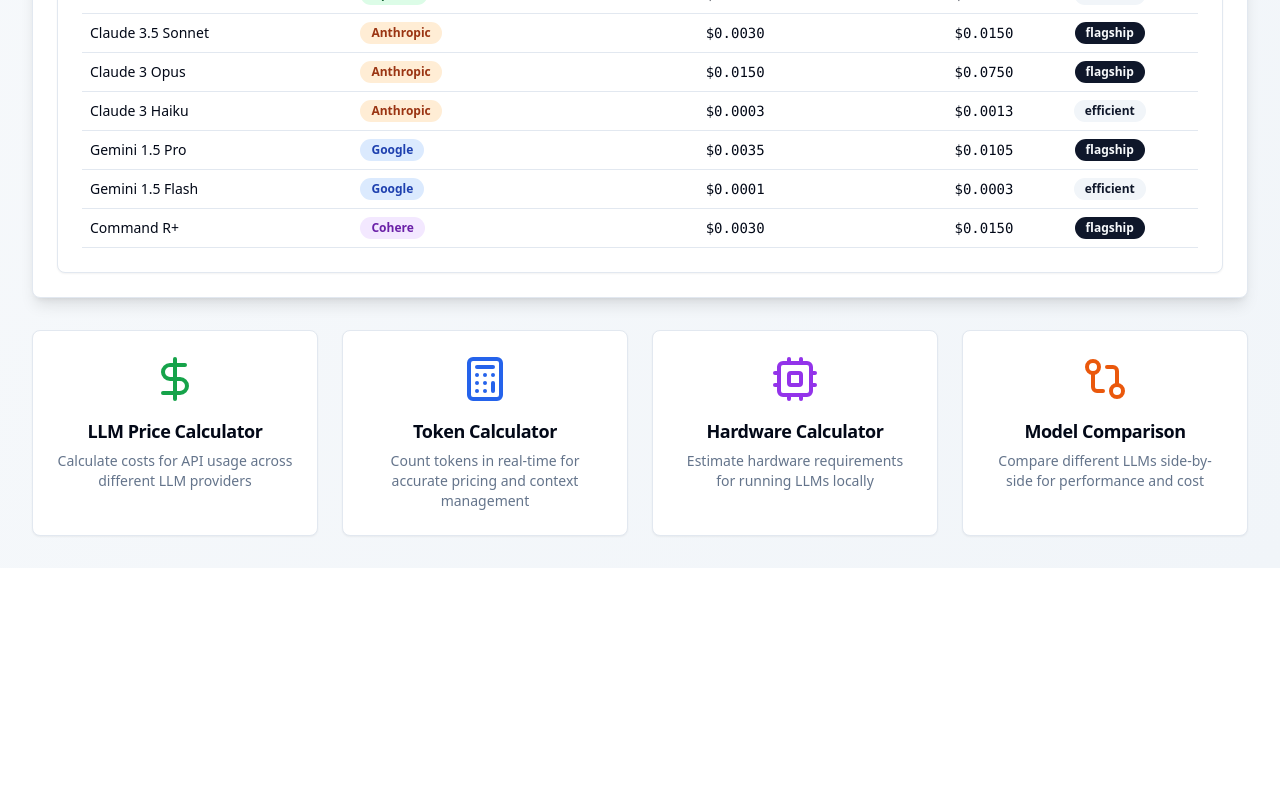
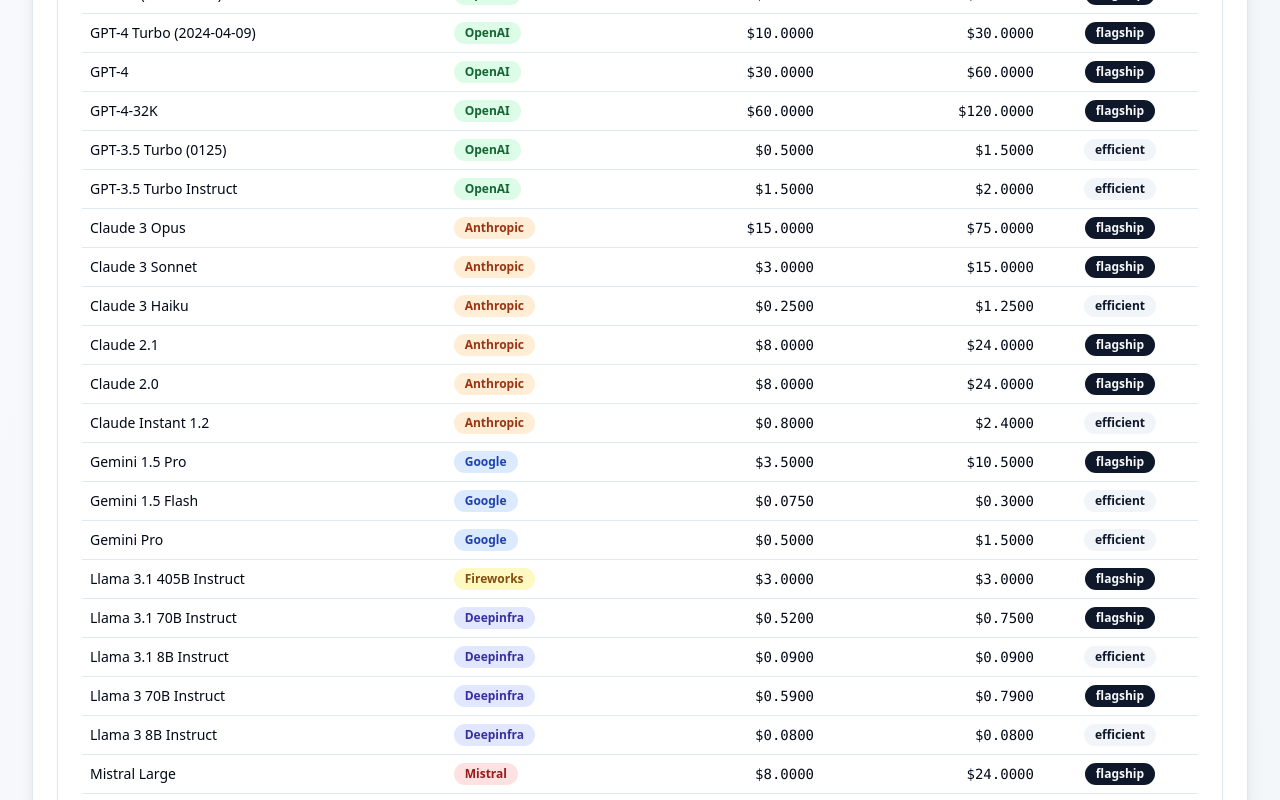
Before and after one commit to enough-jainil/llm-wizard-toolkit, a React (Vite) app: page / in a window 1280 px wide. Shown: the part 1100-1900 px from the top of the page. Before the commit the page ends 1668 px from the top, so only its background shows below. Built offline with nearby package versions, Linux system fonts and the light colour scheme.

Commit message:
Add LLM data and pricing information
Update the application with the provided LLM data, including pricing and other relevant details.

```diff
--- a/src/components/PriceCalculator.tsx
+++ b/src/components/PriceCalculator.tsx
@@ -14,19 +14,84 @@ interface ModelPricing {
   inputCost: number; // per 1K tokens
   outputCost: number; // per 1K tokens
   category: string;
+  contextWindow?: string;
+  score?: number;
 }
 
 const modelPricing: ModelPricing[] = [
-  { name: 'GPT-4 Turbo', provider: 'OpenAI', inputCost: 0.01, outputCost: 0.03, category: 'flagship' },
-  { name: 'GPT-4', provider: 'OpenAI', inputCost: 0.03, outputCost: 0.06, category: 'flagship' },
-  { name: 'GPT-4 Mini', provider: 'OpenAI', inputCost: 0.00015, outputCost: 0.0006, category: 'efficient' },
-  { name: 'GPT-3.5 Turbo', provider: 'OpenAI', inputCost: 0.0015, outputCost: 0.002, category: 'efficient' },
-  { name: 'Claude 3.5 Sonnet', provider: 'Anthropic', inputCost: 0.003, outputCost: 0.015, category: 'flagship' },
-  { name: 'Claude 3 Opus', provider: 'Anthropic', inputCost: 0.015, outputCost: 0.075, category: 'flagship' },
-  { name: 'Claude 3 Haiku', provider: 'Anthropic', inputCost: 0.00025, outputCost: 0.00125, category: 'efficient' },
-  { name: 'Gemini 1.5 Pro', provider: 'Google', inputCost: 0.0035, outputCost: 0.0105, category: 'flagship' },
-  { name: 'Gemini 1.5 Flash', provider: 'Google', inputCost: 0.000075, outputCost: 0.0003, category: 'efficient' },
-  { name: 'Command R+', provider: 'Cohere', inputCost: 0.003, outputCost: 0.015, category: 'flagship' },
+  // OpenAI Models
+  { name: 'GPT-4o', provider: 'OpenAI', inputCost: 5.0, outputCost: 15.0, category: 'flagship', contextWindow: '128K', score: 100 },
+  { name: 'GPT-4o (2024-08-06)', provider: 'OpenAI', inputCost: 2.5, outputCost: 10.0, category: 'flagship', contextWindow: '128K', score: 100 },
+  { name: 'GPT-4o Mini', provider: 'OpenAI', inputCost: 0.15, outputCost: 0.6, category: 'efficient', contextWindow: '128K', score: 85 },
+  { name: 'GPT-4o (2024-05-13)', provider: 'OpenAI', inputCost: 5.0, outputCost: 15.0, category: 'flagship', contextWindow: '128K', score: 100 },
+  { name: 'GPT-4 Turbo (2024-04-09)', provider: 'OpenAI', inputCost: 10.0, outputCost: 30.0, category: 'flagship', contextWindow: '128K', score: 94 },
+  { name: 'GPT-4', provider: 'OpenAI', inputCost: 30.0, outputCost: 60.0, category: 'flagship', contextWindow: '8K', score: 84 },
+  { name: 'GPT-4-32K', provider: 'OpenAI', inputCost: 60.0, outputCost: 120.0, category: 'flagship', contextWindow: '32K' },
+  { name: 'GPT-3.5 Turbo (0125)', provider: 'OpenAI', inputCost: 0.5, outputCost: 1.5, category: 'efficient', contextWindow: '16K', score: 67 },
+  { name: 'GPT-3.5 Turbo Instruct', provider: 'OpenAI', inputCost: 1.5, outputCost: 2.0, category: 'efficient', contextWindow: '4K', score: 60 },
+
+  // Anthropic Models
+  { name: 'Claude 3 Opus', provider: 'Anthropic', inputCost: 15.0, outputCost: 75.0, category: 'flagship', contextWindow: '200K', score: 100 },
+  { name: 'Claude 3 Sonnet', provider: 'Anthropic', inputCost: 3.0, outputCost: 15.0, category: 'flagship', contextWindow: '200K', score: 85 },
+  { name: 'Claude 3 Haiku', provider: 'Anthropic', inputCost: 0.25, outputCost: 1.25, category: 'efficient', contextWindow: '200K', score: 78 },
+  { name: 'Claude 2.1', provider: 'Anthropic', inputCost: 8.0, outputCost: 24.0, category: 'flagship', contextWindow: '200K', score: 66 },
+  { name: 'Claude 2.0', provider: 'Anthropic', inputCost: 8.0, outputCost: 24.0, category: 'flagship', contextWindow: '100K', score: 72 },
+  { name: 'Claude Instant 1.2', provider: 'Anthropic', inputCost: 0.8, outputCost: 2.4, category: 'efficient', contextWindow: '100K', score: 65 },
+
+  // Google Models
+  { name: 'Gemini 1.5 Pro', provider: 'Google', inputCost: 3.5, outputCost: 10.5, category: 'flagship', contextWindow: '1M', score: 88 },
+  { name: 'Gemini 1.5 Flash', provider: 'Google', inputCost: 0.075, outputCost: 0.3, category: 'efficient', contextWindow: '2.8M' },
+  { name: 'Gemini Pro', provider: 'Google', inputCost: 0.5, outputCost: 1.5, category: 'efficient', contextWindow: '32K', score: 66 },
+
+  // Meta Llama Models
+  { name: 'Llama 3.1 405B Instruct', provider: 'Fireworks', inputCost: 3.0, outputCost: 3.0, category: 'flagship', contextWindow: '128K', score: 100 },
+  { name: 'Llama 3.1 70B Instruct', provider: 'Deepinfra', inputCost: 0.52, outputCost: 0.75, category: 'flagship', contextWindow: '128K', score: 95 },
+  { name: 'Llama 3.1 8B Instruct', provider: 'Deepinfra', inputCost: 0.09, outputCost: 0.09, category: 'efficient', contextWindow: '128K', score: 66 },
+  { name: 'Llama 3 70B Instruct', provider: 'Deepinfra', inputCost: 0.59, outputCost: 0.79, category: 'flagship', contextWindow: '8K', score: 88 },
+  { name: 'Llama 3 8B Instruct', provider: 'Deepinfra', inputCost: 0.08, outputCost: 0.08, category: 'efficient', contextWindow: '8K', score: 58 },
+
+  // Mistral Models
+  { name: 'Mistral Large', provider: 'Mistral', inputCost: 8.0, outputCost: 24.0, category: 'flagship', contextWindow: '32K', score: 84 },
+  { name: 'Mistral Medium', provider: 'Mistral', inputCost: 2.7, outputCost: 8.1, category: 'flagship', contextWindow: '32K', score: 76 },
+  { name: 'Mistral Small', provider: 'Mistral', inputCost: 2.0, outputCost: 6.0, category: 'flagship', contextWindow: '32K', score: 73 },
+  { name: 'Mixtral 8x7B', provider: 'Mistral', inputCost: 0.7, outputCost: 0.7, category: 'efficient', contextWindow: '32K', score: 68 },
+  { name: 'Mistral 7B', provider: 'Mistral', inputCost: 0.25, outputCost: 0.25, category: 'efficient', contextWindow: '32K', score: 40 },
+
+  // Cohere Models
+  { name: 'Command R+', provider: 'Cohere', inputCost: 3.0, outputCost: 15.0, category: 'flagship', contextWindow: '128K', score: 80 },
+  { name: 'Command R', provider: 'Cohere', inputCost: 0.5, outputCost: 1.5, category: 'efficient', contextWindow: '4K', score: 67 },
+  { name: 'Command', provider: 'Cohere', inputCost: 0.3, outputCost: 0.6, category: 'efficient', contextWindow: '4K' },
+
+  // Groq Models (High Speed)
+  { name: 'Llama 3 70B (Groq)', provider: 'Groq', inputCost: 0.59, outputCost: 0.79, category: 'flagship', contextWindow: '8K', score: 88 },
+  { name: 'Llama 3 8B (Groq)', provider: 'Groq', inputCost: 0.05, outputCost: 0.1, category: 'efficient', contextWindow: '8K', score: 58 },
+  { name: 'Mixtral 8x7B (Groq)', provider: 'Groq', inputCost: 0.27, outputCost: 0.27, category: 'efficient', contextWindow: '32K', score: 68 },
+  { name: 'Gemma 7B (Groq)', provider: 'Groq', inputCost: 0.1, outputCost: 0.1, category: 'efficient', contextWindow: '8K', score: 59 },
+
+  // Perplexity Models
+  { name: 'PPLX 70B Online', provider: 'Perplexity', inputCost: 1.0, outputCost: 1.0, category: 'flagship', contextWindow: '4K', score: 45 },
+  { name: 'PPLX 7B Online', provider: 'Perplexity', inputCost: 0.2, outputCost: 0.2, category: 'efficient', contextWindow: '4K', score: 35 },
+
+  // DeepSeek Models
+  { name: 'DeepSeek V2', provider: 'DeepSeek', inputCost: 0.14, outputCost: 0.28, category: 'efficient', contextWindow: '32K' },
+
+  // Cloudflare Workers AI
+  { name: 'Llama 2 7B Chat (FP16)', provider: 'Cloudflare', inputCost: 0.56, outputCost: 6.66, category: 'efficient', contextWindow: '3K' },
+  { name: 'Llama 2 7B Chat (INT8)', provider: 'Cloudflare', inputCost: 0.16, outputCost: 0.24, category: 'efficient', contextWindow: '2K' },
+  { name: 'Mistral 7B Instruct', provider: 'Cloudflare', inputCost: 0.11, outputCost: 0.19, category: 'efficient', contextWindow: '32K' },
+
+  // AWS Bedrock Models
+  { name: 'Jurassic-2 Ultra (AWS)', provider: 'AWS', inputCost: 18.8, outputCost: 18.8, category: 'flagship', contextWindow: '32K' },
+  { name: 'Jurassic-2 Mid (AWS)', provider: 'AWS', inputCost: 12.5, outputCost: 12.5, category: 'flagship', contextWindow: '32K' },
+  { name: 'Titan Text Express (AWS)', provider: 'AWS', inputCost: 0.8, outputCost: 1.6, category: 'efficient', contextWindow: '32K' },
+  { name: 'Titan Text Lite (AWS)', provider: 'AWS', inputCost: 0.3, outputCost: 0.4, category: 'efficient', contextWindow: '32K' },
+
+  // Replicate Models
+  { name: 'Meta Llama 3 70B (Replicate)', provider: 'Replicate', inputCost: 0.65, outputCost: 2.75, category: 'flagship', contextWindow: '8K' },
+  { name: 'Meta Llama 3 8B (Replicate)', provider: 'Replicate', inputCost: 0.05, outputCost: 0.25, category: 'efficient', contextWindow: '8K' },
+  { name: 'Llama 2 70B (Replicate)', provider: 'Replicate', inputCost: 0.65, outputCost: 2.75, category: 'flagship', contextWindow: '4K' },
+  { name: 'Llama 2 13B (Replicate)', provider: 'Replicate', inputCost: 0.1, outputCost: 0.5, category: 'efficient', contextWindow: '4K' },
+  { name: 'Llama 2 7B (Replicate)', provider: 'Replicate', inputCost: 0.05, outputCost: 0.25, category: 'efficient', contextWindow: '4K' },
 ];
 
 const PriceCalculator = () => {
@@ -68,6 +133,15 @@ const PriceCalculator = () => {
       case 'Anthropic': return 'bg-orange-100 text-orange-800';
       case 'Google': return 'bg-blue-100 text-blue-800';
       case 'Cohere': return 'bg-purple-100 text-purple-800';
+      case 'Mistral': return 'bg-red-100 text-red-800';
+      case 'Fireworks': return 'bg-yellow-100 text-yellow-800';
+      case 'Deepinfra': return 'bg-indigo-100 text-indigo-800';
+      case 'Groq': return 'bg-pink-100 text-pink-800';
+      case 'Perplexity': return 'bg-cyan-100 text-cyan-800';
+      case 'DeepSeek': return 'bg-emerald-100 text-emerald-800';
+      case 'Cloudflare': return 'bg-orange-100 text-orange-800';
+      case 'AWS': return 'bg-amber-100 text-amber-800';
+      case 'Replicate': return 'bg-violet-100 text-violet-800';
       default: return 'bg-gray-100 text-gray-800';
     }
   };
```
